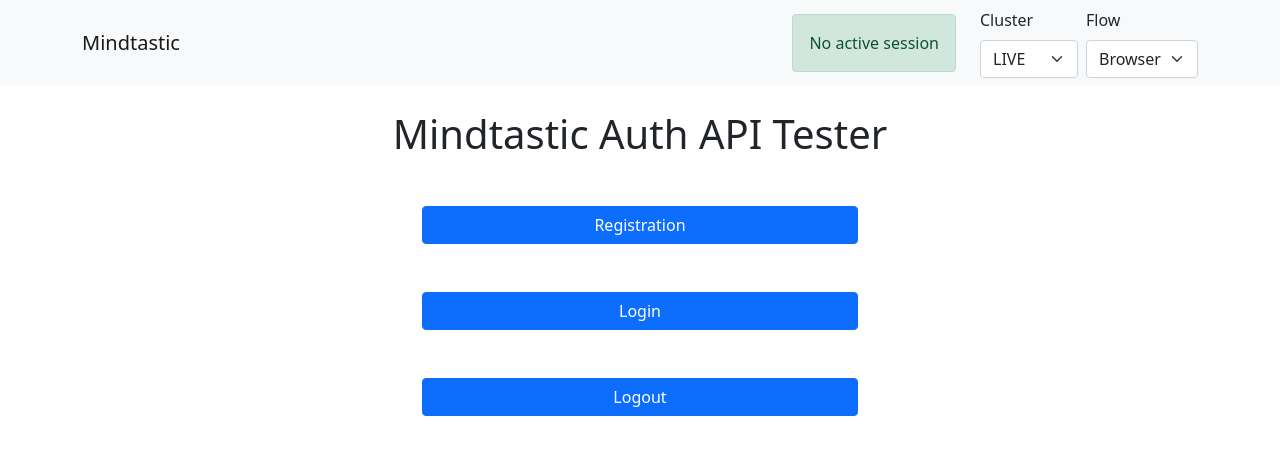
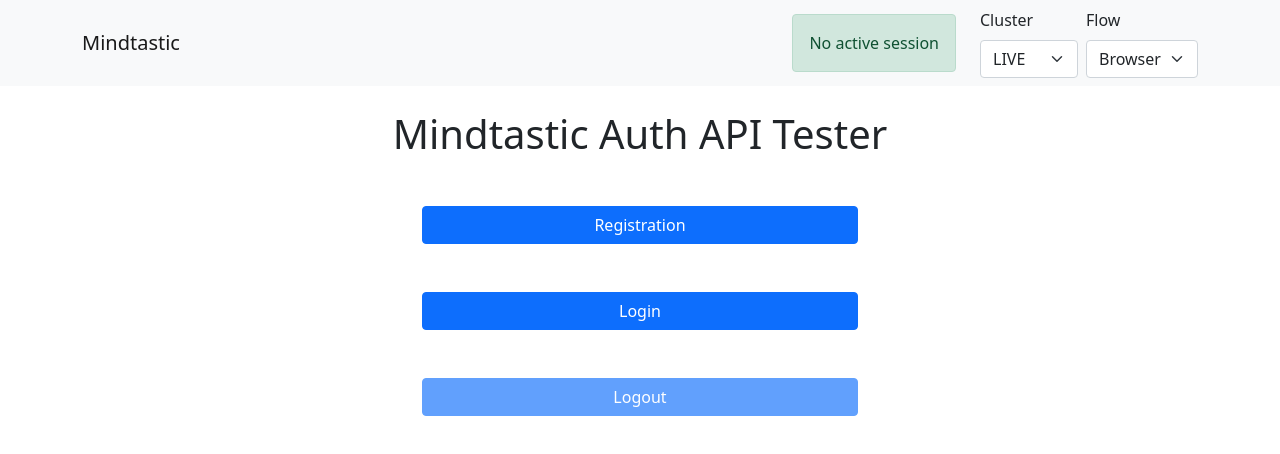
Before and after one commit to mindtastic/stagefright, a React (Vite) app: page / in a window 1280 px wide. Shown: the top 454 px of the page. Built offline with nearby package versions, Linux system fonts and the light colour scheme; no server answers.

Commit message:
tweaked session logic

```diff
--- a/src/App.jsx
+++ b/src/App.jsx
@@ -8,6 +8,7 @@ import LoginPage from "./pages/LoginPage";
 import LogoutPage from "./pages/LogoutPage";
 import { BrowserRouter as Router, Routes, Route } from "react-router-dom";
 import 'bootstrap/dist/css/bootstrap.min.css';
+import './styles/App.css';
 import SettingsHeader from "./views/SettingsHeader";
 import LoginProvider from "./util/LoginProvider";
 
@@ -50,7 +51,7 @@ export default function () {
                     session={sessionActive}
                     sessionHandler={checkSession}></SettingsHeader>
                 <Routes>
-                    <Route exact path="/" element={<Hub sessionHandler={checkSession} />}></Route>
+                    <Route exact path="/" element={<Hub sessionHandler={checkSession} session={sessionActive} />}></Route>
                     <Route exact path="/registration" element={<RegPage flow={flow} cluster={cluster} sessionHandler={checkSession} />}></Route>
                     <Route exact path="/login" element={<LoginPage flow={flow} cluster={cluster} sessionHandler={checkSession} />}></Route>
                     <Route exact path="/logout" element={<LogoutPage flow={flow} cluster={cluster} sessionHandler={checkSession} />}></Route>
--- a/src/pages/Hub.jsx
+++ b/src/pages/Hub.jsx
@@ -6,15 +6,18 @@ const Hub = (props) => {
     const modes = [
         {
             name: "Registration",
-            path: "/registration"
+            path: "/registration",
+            requiresSession: false
         },
         {
             name: "Login",
-            path: "/login"
+            path: "/login",
+            requiresSession: false
         },
         {
             name: "Logout",
-            path: "/logout"
+            path: "/logout",
+            requiresSession: true
         }
     ]
 
@@ -28,8 +31,8 @@ const Hub = (props) => {
                 <Col md={{ span: 6, offset: 3 }} className="d-flex align-items-center flex-column">
                     <h1 className="my-4">Mindtastic Auth API Tester</h1>
                     {modes.map((item, index) =>
-                        <Link to={item.path} className="my-4" style={{ width: "80%" }} key={index}>
-                            <Button style={{ width: "100%" }}>
+                        <Link to={item.path} className={"my-4 " + ((item.requiresSession ? !props.session : props.session) ? "disabled-link" : "")} style={{ width: "80%" }} key={index}>
+                            <Button style={{ width: "100%" }} disabled={item.requiresSession ? !props.session : props.session}>
                                 {item.name}
                             </Button>
                         </Link>
--- /dev/null
+++ b/src/styles/App.css
@@ -0,0 +1,3 @@
+.disabled-link {
+    pointer-events: none;
+}
```
